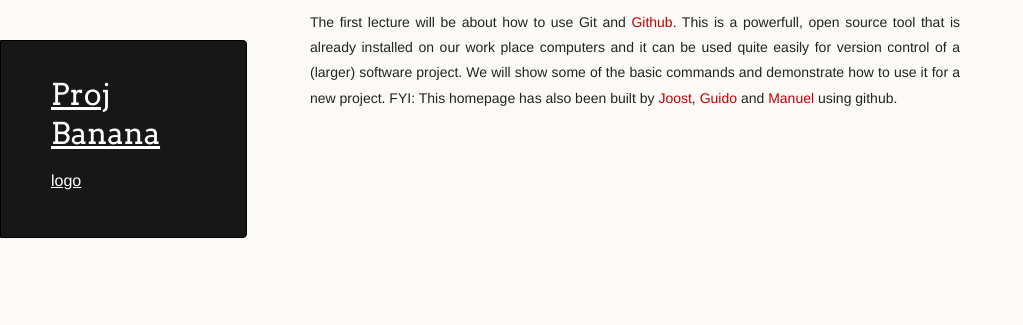
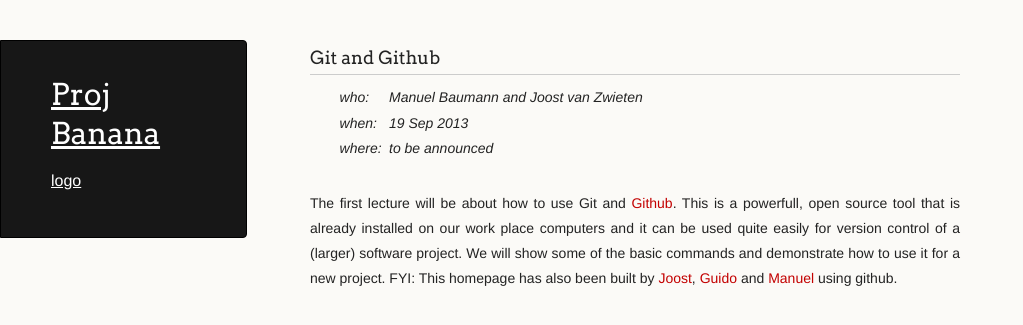
Before and after one commit to projectbanana/projectbanana.github.io, a Jekyll site: the page built from _posts/2013-09-19-git-and-github.md, in a window 1280 px wide. Shown: the top 325 px of the page, without its empty margins (0-1023 px from the left). Built offline with Jekyll 4.4.1, drawn with Linux system fonts in a browser that asks for light colours.

Commit message:
added lecture post category, style

```diff
--- /dev/null
+++ b/_layouts/lecture.html
@@ -0,0 +1,11 @@
+{% include header.html %}
+<h3>{{ page.title }}</h3>
+<table class="lecture-info">
+  <tr><td>who:</td><td>{{ page.lecturers }}</td></tr>
+  <tr><td>when:</td><td>{{ page.date | date_to_string }}</td></tr>
+  <tr><td>where:</td><td>{{ page.location }}</td></tr>
+</table>
+{{ content }}
+{% include footer.html %}
+<!-- vim: ts=2:sts=2:sw=2:et:tw=80
+-->
--- a/_posts/2013-09-19-git-and-github.md
+++ b/_posts/2013-09-19-git-and-github.md
@@ -1,7 +1,9 @@
 ---
-layout: default
+layout: lecture
 title: Git and Github
-date: 2013-09-09
+category: lecture
+lecturers: Manuel Baumann and Joost van Zwieten
+location: to be announced
 ---
 
 The first lecture will be about how to use Git and [Github]. This is a powerfull, open source tool that is already installed on our work place computers and it can be used quite easily for version control of a (larger) software project. We will show some of the basic commands and demonstrate how to use it for a new project. FYI: This homepage has also been built by [Joost], [Guido] and [Manuel] using github.
--- a/stylesheets/styles.css
+++ b/stylesheets/styles.css
@@ -328,6 +328,32 @@
 	padding-left: 50px;
 }
 
+/* Lecture */
+
+table.lecture-info, table.lecture-info tr, table.lecture-info td
+{
+  border : 0pt;
+  background : none;
+  height : auto;
+  margin : 0pt;
+  padding : 0pt;
+  width : auto;
+}
+
+table.lecture-info
+{
+  margin-left : 4ex;
+  margin-bottom : 4ex;
+  border-collapse: collapse;
+  font-style : italic;
+}
+
+table.lecture-info td
+{
+  padding-right : 1ex;
+}
+
+
 @media print, screen and (max-width: 960px) {
 
   div.wrapper {
```
Also changed, not shown: index.html (+5 -2 lines).
